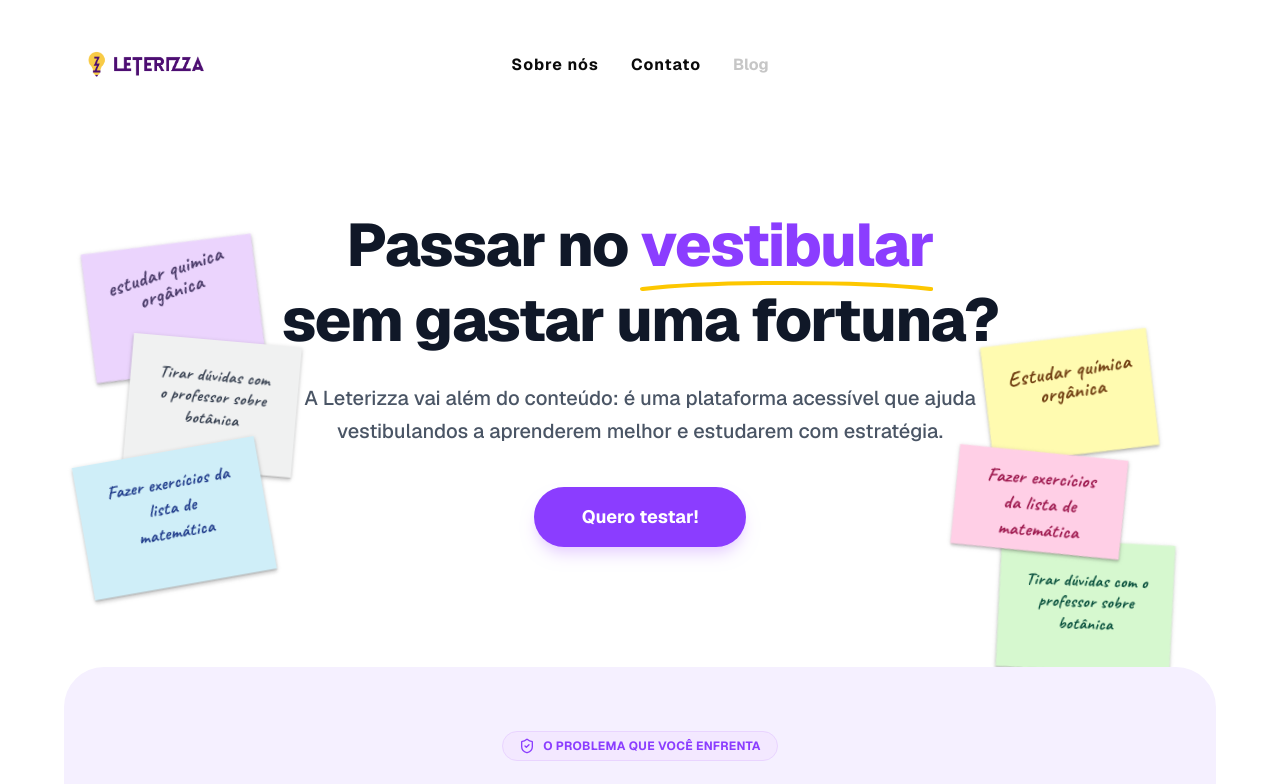
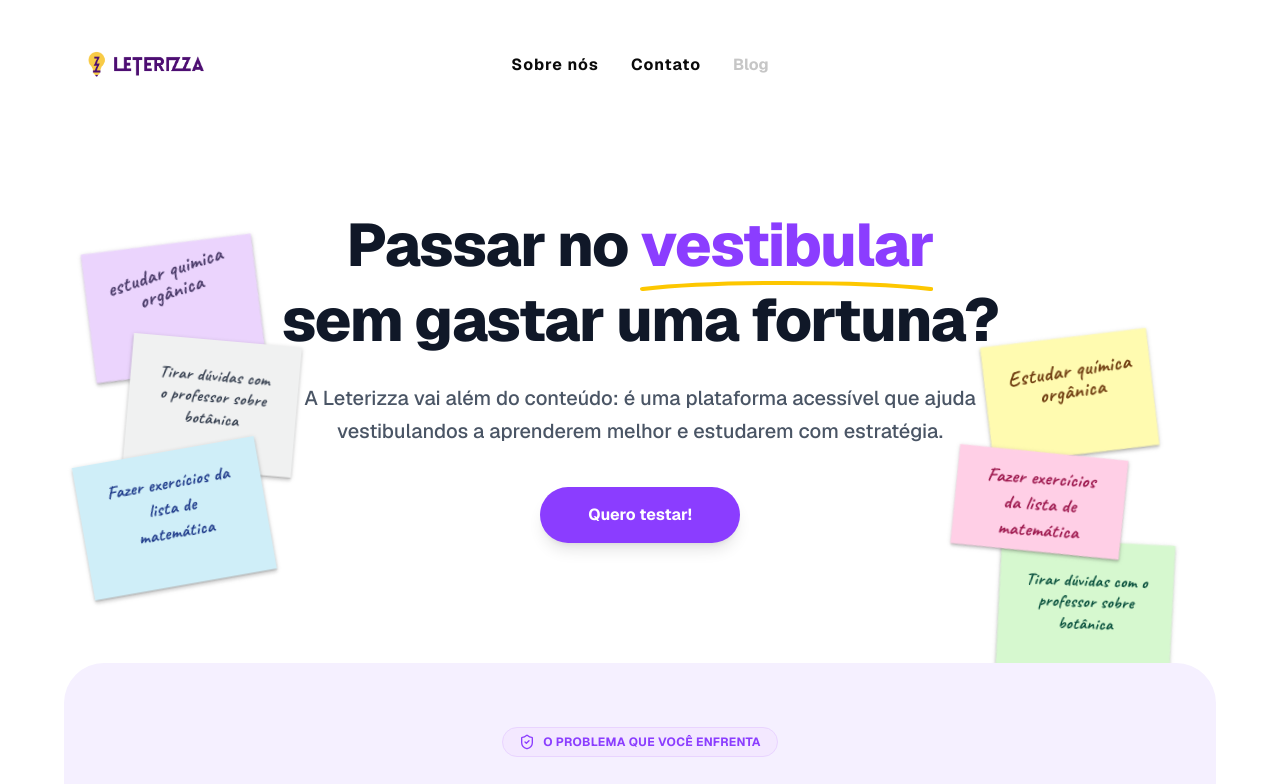
Before and after one commit to leterizza/LandingPage, a Next.js app: page / in a window 1280 px wide. Shown: the top 784 px of the page. Built offline with nearby package versions, Linux system fonts and the light colour scheme.

Commit message:
Adição de hyperlink no botão 'Quero testar'

```diff
--- a/src/app/page.tsx
+++ b/src/app/page.tsx
@@ -149,9 +149,10 @@ export default function Home() {
                 </p>
 
                 <div className="flex flex-row gap-3 max-w-xl mx-auto justify-center mb-10">
-                    <button className="bg-[#8B3DFF] text-white px-12 py-4 rounded-full font-bold text-lg hover:bg-purple-700 transition shadow-lg shadow-purple-200 whitespace-nowrap">
+                    <a href="#formulario"
+                     className="bg-[#8B3DFF] text-white px-12 py-4 rounded-full font-bold transition-all hover:bg-purple-600 shadow-lg w-full sm:w-auto">
                         Quero testar!
-                    </button>
+                    </a>
                 </div>
             </div>
 
```
